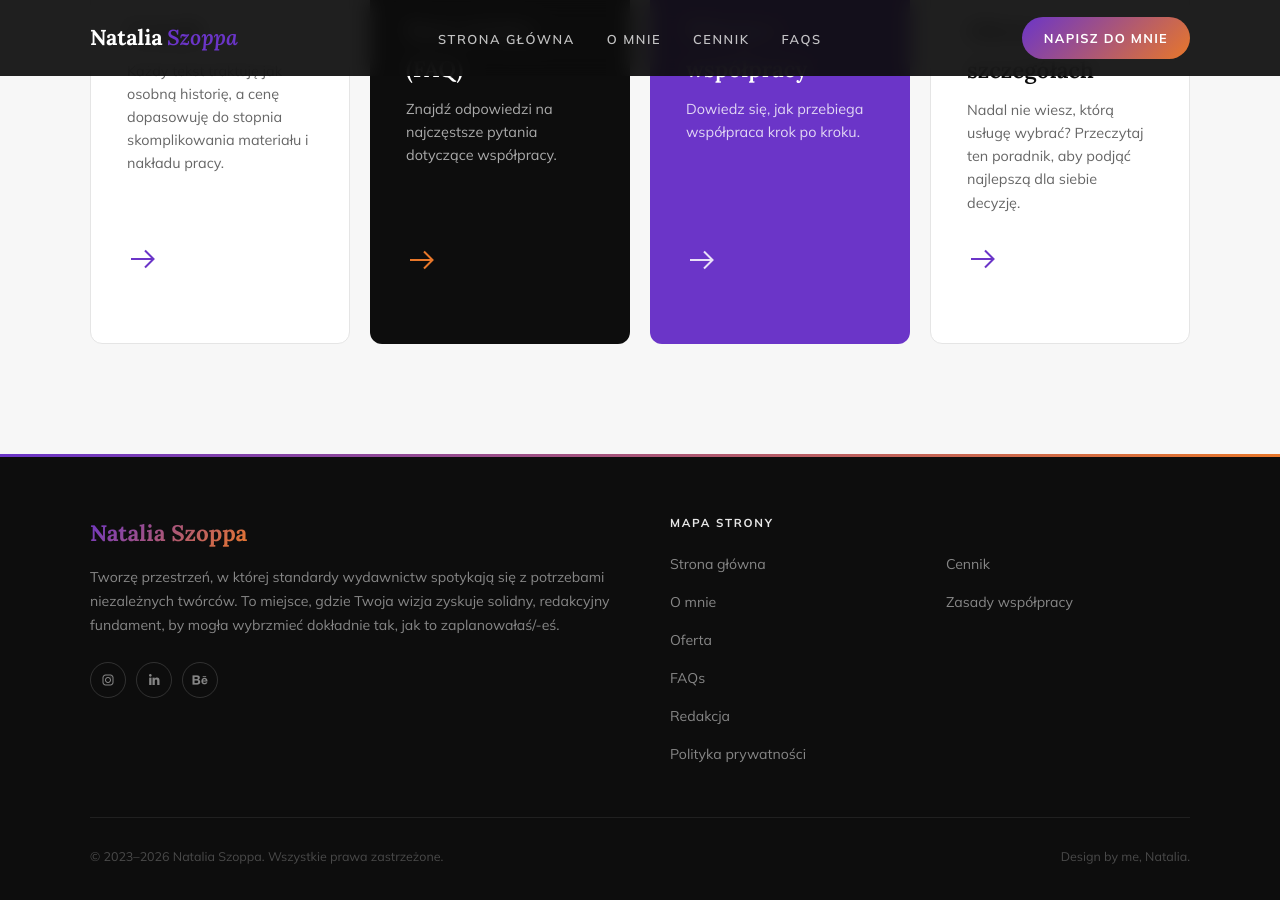
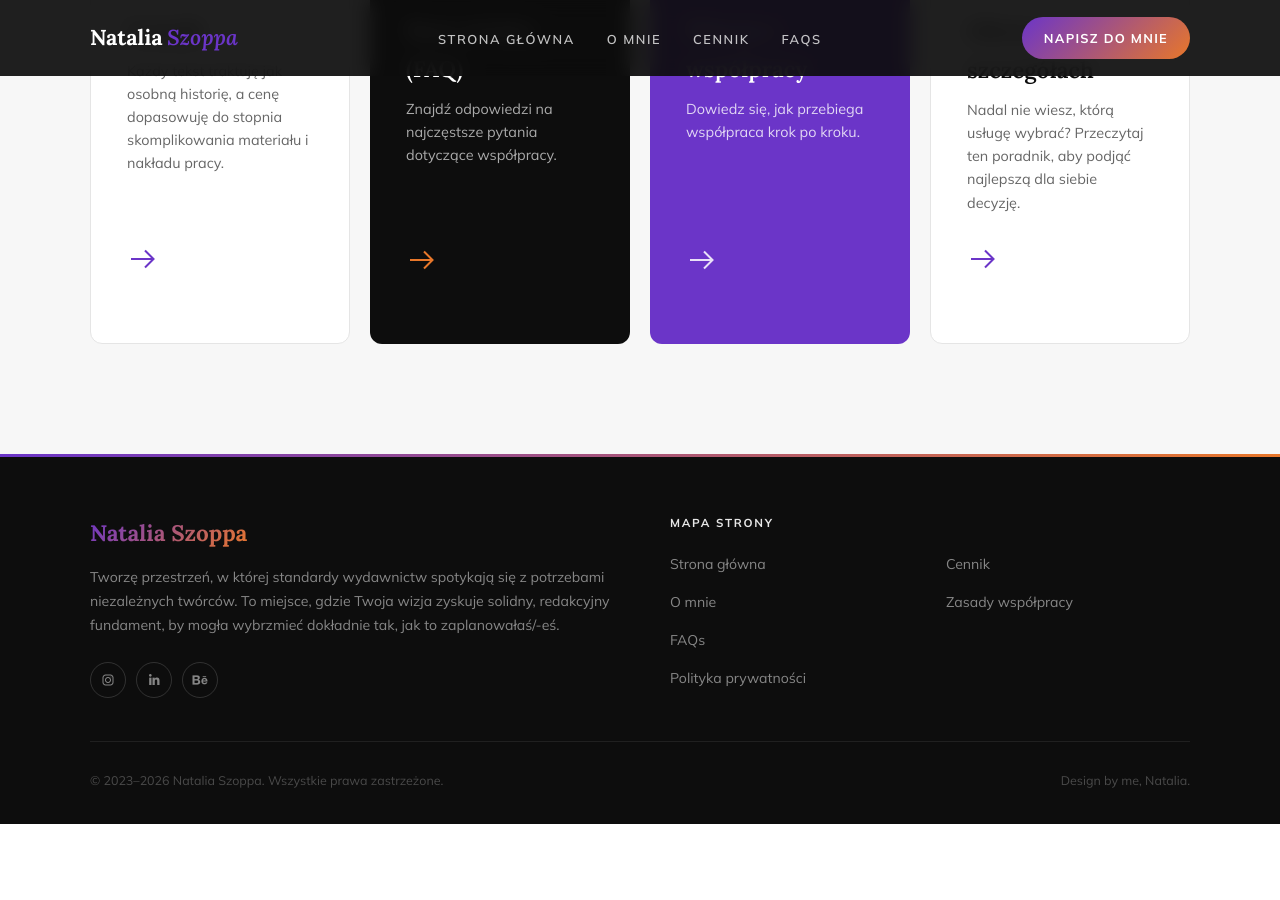
Before and after one commit to Bonnie00726/nataliaszoppa, a Jekyll site: the page built from index.html, in a window 1280 px wide and 900 px high, scrolled down 8262 px. Built offline with Jekyll 4.4.1, drawn with Linux system fonts in a browser that asks for light colours; after the commit the page ends 9086 px from its top, so only the background shows below that.

Commit message:
Update footer.html

```diff
--- a/_includes/footer.html
+++ b/_includes/footer.html
@@ -18,9 +18,9 @@
                     <ul class="footer-links">
                         <li><a href="{{ site.baseurl }}/index.html">Strona główna</a></li>
                         <li><a href="{{ site.baseurl }}/o-mnie.html">O mnie</a></li>
-                        <li><a href="{{ site.baseurl }}/oferta.html">Oferta</a></li>
+
                         <li><a href="{{ site.baseurl }}/faqs.html">FAQs</a></li>
-                          <li><a href="{{ site.baseurl }}/redakcja.html">Redakcja</a></li>
+
                         <li><a href="{{ site.baseurl }}/polityka-prywatnosci.html">Polityka prywatności</a></li>
                     </ul>
                 </div>
```
